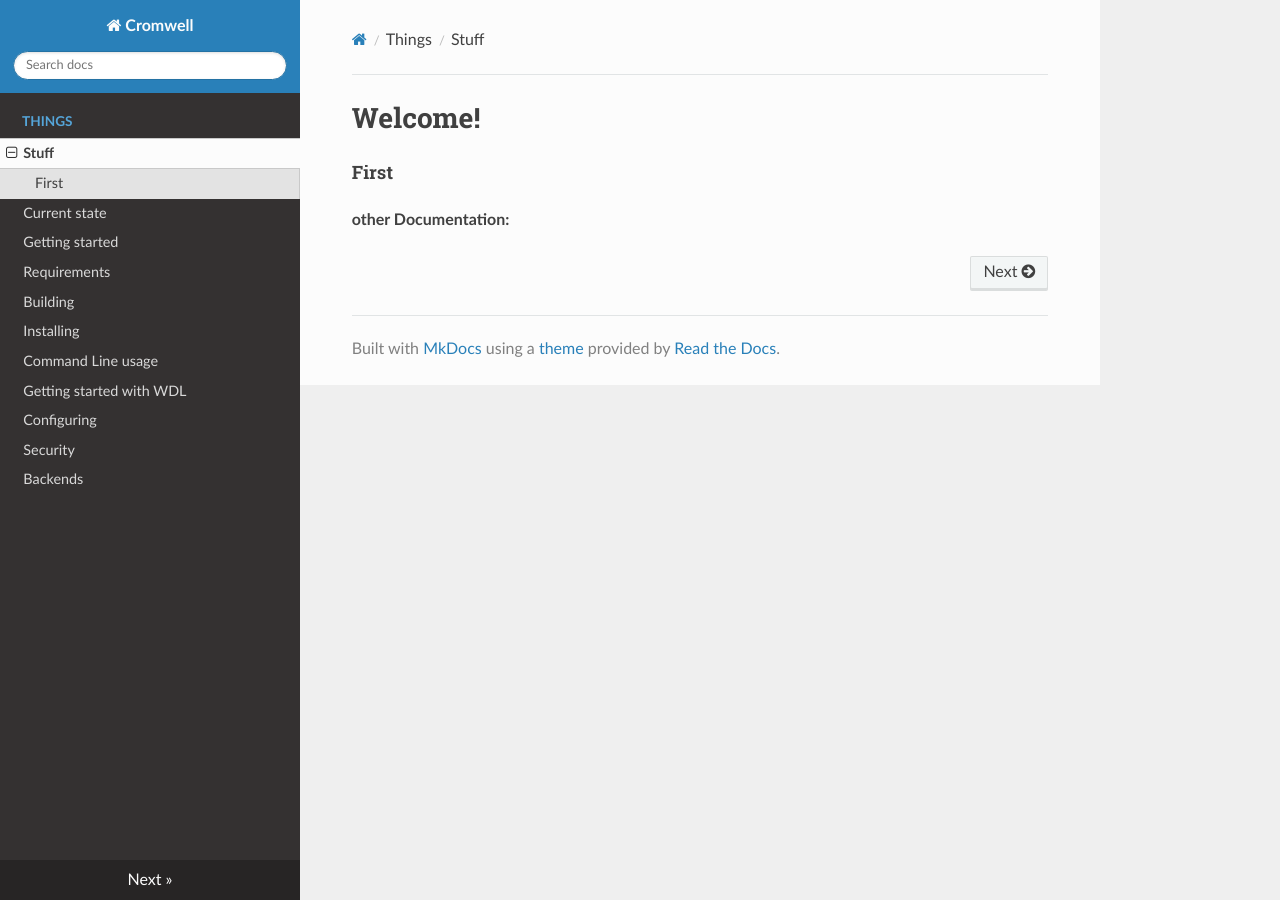
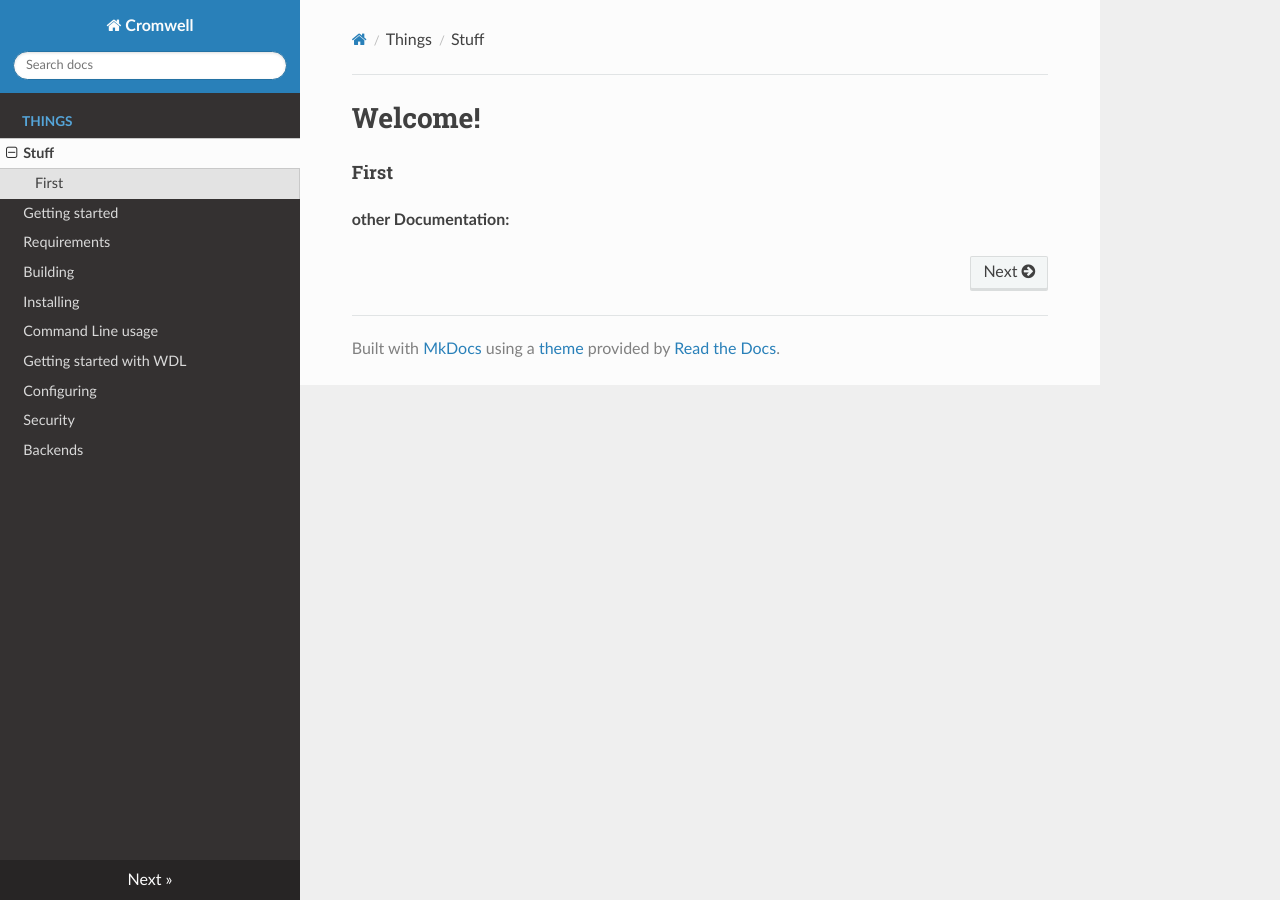
Before and after one commit to katevoss/Super-Awesome-Cromwell, an MkDocs documentation site: the page built from docs/index.md, in a window 1280 px wide. Built offline with MkDocs 1.6.1, drawn with Linux system fonts in a browser that asks for light colours; nearby versions of some CDN libraries; old or Windows-style settings are respelled for this version of MkDocs.

Commit message:
hiding full doc

```diff
--- a/mkdocs.yml
+++ b/mkdocs.yml
@@ -2,7 +2,7 @@ site_name: Cromwell
 pages:
 - Things:
   - Stuff: index.md
-  - Current state: README.md
+#  - Current state: README.md
   - Getting started: Getting Help.md
   - Requirements: Requirements.md
   - Building: Building.md
```
